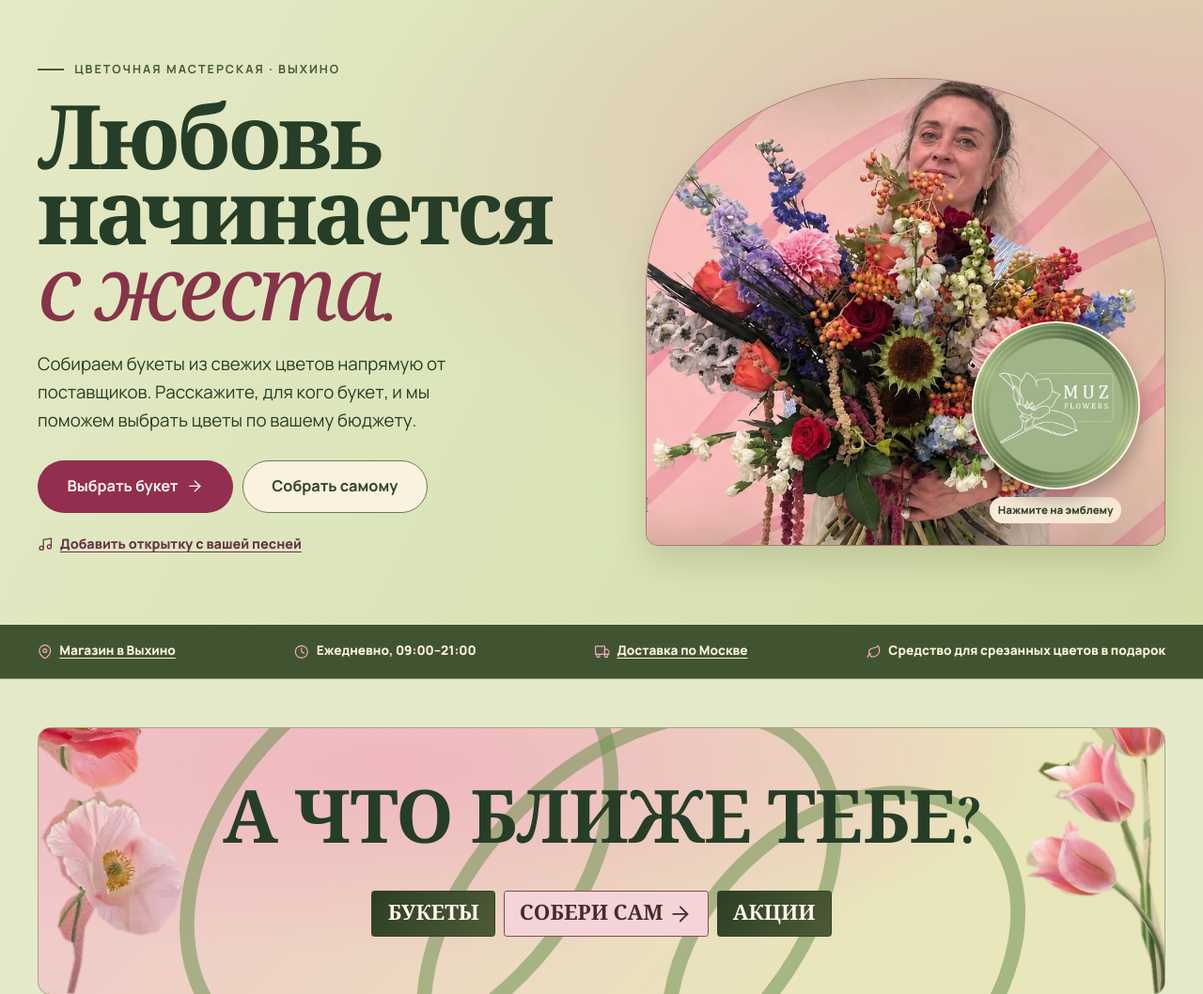
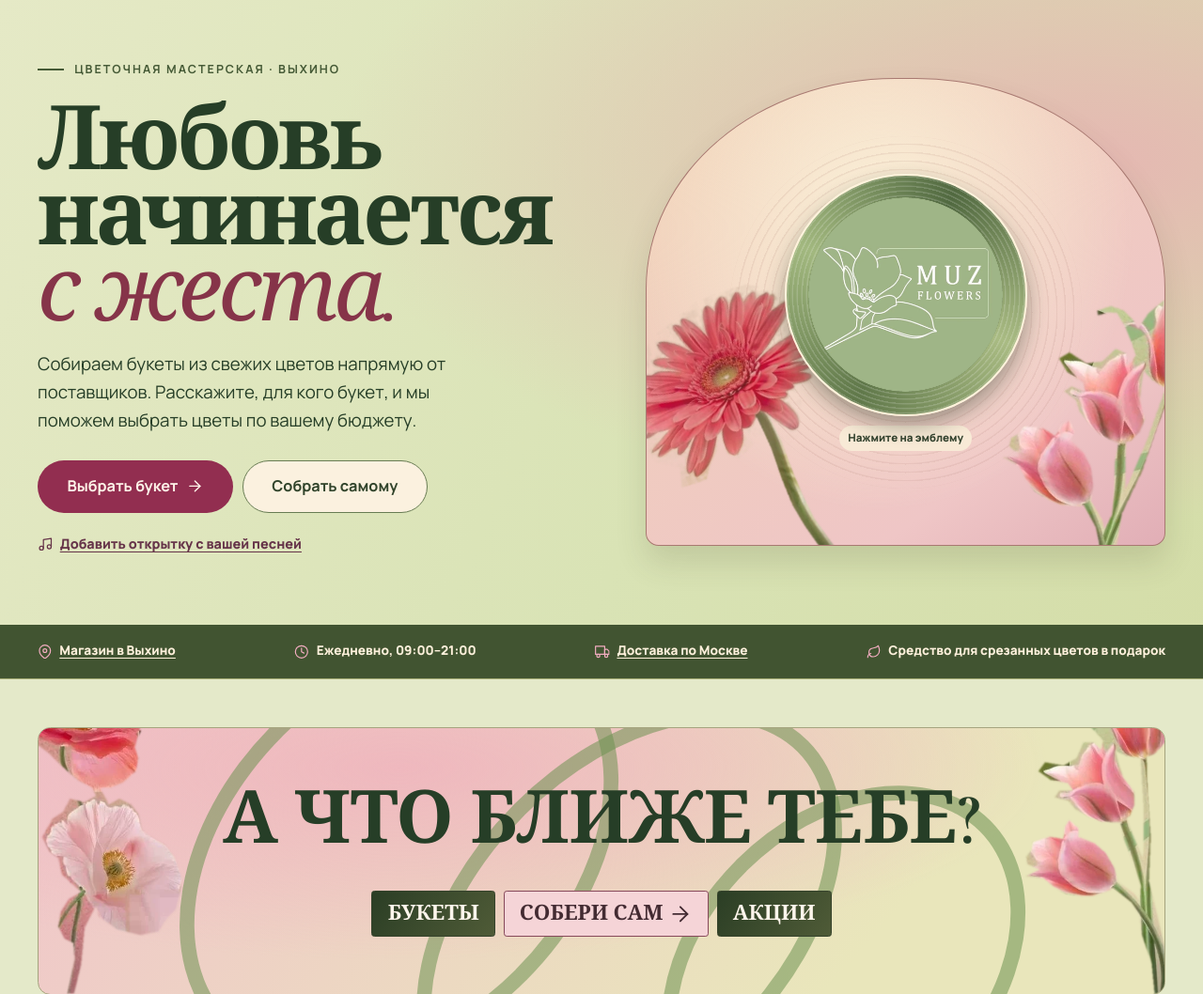
Before and after one commit to Kirill010/muzflowers, a Django app: page / in a window 1280 px wide. Shown: the part 73-1131 px from the top of the page at 94% size. Run offline with Django 5.2, Linux system fonts and the light colour scheme; data comes from the database, SQL or seed files in the repository; data that the repository does not hold is empty.

Commit message:
Replace homepage portrait with floral record artwork

```diff
--- a/static/shop/css/design.css
+++ b/static/shop/css/design.css
@@ -48,25 +48,38 @@
   font-size: .9rem;
   font-weight: 800;
 }
-.design-hero__visual { position: relative; max-width: 565px; width: 100%; justify-self: end; }
-.design-hero__photo {
+.design-hero__visual {
+  position: relative;
+  justify-self: end;
+  display: grid;
+  place-items: center;
+  max-width: 565px;
   width: 100%;
-  height: auto;
   aspect-ratio: 1.11;
-  object-fit: cover;
-  object-position: 51% 42%;
+  overflow: hidden;
   border-radius: 48% 48% .85rem .85rem / 45% 45% .85rem .85rem;
   border: 1px solid #a87971;
+  background: radial-gradient(ellipse at 45% 32%, #fbf2d9, transparent 63%),
+    linear-gradient(145deg, #f1d4b7, #efc6c6 76%, #e1aeb6);
   box-shadow: 0 18px 32px #4c483329;
 }
+.design-hero__visual::before {
+  content: "";
+  position: absolute;
+  width: 68%;
+  aspect-ratio: 1;
+  border-radius: 50%;
+  background: repeating-radial-gradient(circle, transparent 0 7px, #9c685e1c 8px 9px);
+}
+.design-hero__flower { position: absolute; height: auto; pointer-events: none; }
+.design-hero__flower--gerbera { width: 42%; left: -1%; bottom: -14%; transform: rotate(-19deg); }
+.design-hero__flower--tulips { width: 30%; right: 0; bottom: -15%; transform: rotate(23deg); }
 .design-hero__record {
-  position: absolute;
-  right: clamp(.65rem, 2.2vw, 1.7rem);
-  bottom: clamp(.65rem, 2.2vw, 1.55rem);
-  width: clamp(119px, 14vw, 208px);
+  position: relative;
+  width: clamp(128px, 53%, 258px);
   display: grid;
   justify-items: center;
-  gap: .5rem;
+  gap: .65rem;
 }
 .design-hero__disc {
   display: block;
@@ -228,10 +241,9 @@
 
 @media (max-width: 760px) {
   .design-hero__inner { grid-template-columns: 1fr; gap: 1.3rem; padding-top: 1.6rem; }
-  .design-hero__visual { justify-self: start; max-width: 550px; }
+  .design-hero__visual { justify-self: center; max-width: 550px; aspect-ratio: 1.27; }
   .design-hero__title { max-width: 11ch; font-size: clamp(3.2rem, 11.2vw, 5.2rem); }
   .design-hero__intro { margin-block: 1rem 1.15rem; }
-  .design-hero__photo { aspect-ratio: 1.27; object-position: 51% 38%; }
   .design-hero__facts { column-gap: 1rem; justify-content: flex-start; font-size: .8rem; }
   .design-faq .design-panel__body { width: 100%; }
   .design-faq__flower { opacity: .25; }
--- a/templates/shop/home.html
+++ b/templates/shop/home.html
@@ -17,7 +17,8 @@
       <a class="design-hero__music" href="{% url 'shop:music' %}">{% icon 'music' %} Добавить открытку с вашей песней</a>
     </div>
     <div class="design-hero__visual">
-      <img class="design-hero__photo" src="{% static 'shop/img/studio-portrait.webp' %}" alt="Наталья Боброва с авторским букетом MuzFlowers" width="882" height="909" fetchpriority="high">
+      <img class="design-hero__flower design-hero__flower--gerbera" src="{% static 'shop/img/design-gerbera.webp' %}" alt="" width="526" height="778">
+      <img class="design-hero__flower design-hero__flower--tulips" src="{% static 'shop/img/design-tulips.webp' %}" alt="" width="264" height="596">
       <div class="design-hero__record">
         <button class="design-hero__disc" type="button" data-record-toggle aria-label="Вращение эмблемы MuzFlowers" aria-pressed="false" aria-describedby="record-hint">
           <span class="design-hero__vinyl"><img src="{% static 'shop/img/logo-sage.png' %}" alt="" width="400" height="400"></span>
```
Also changed, not shown: README.md, static/shop/img/og.jpg, static/shop/img/studio-portrait.webp (deleted).
